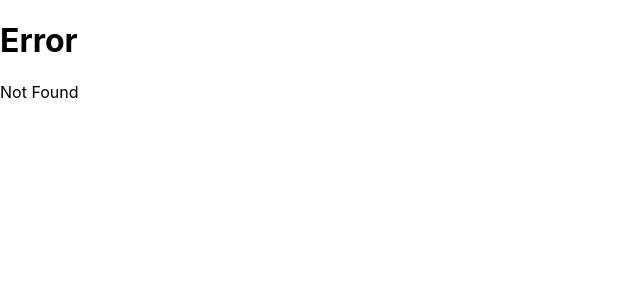
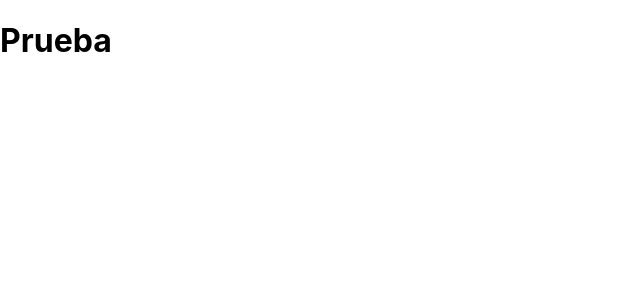
Before and after one commit to juanberme/PDG2_Phone, a React (Create React App) app: page /Prueba in a window 1280 px wide. Before the commit this address had no page. Shown: the top 300 px of the page, without its empty margins (0-640 px from the left). Built offline with nearby package versions, Linux system fonts and the light colour scheme.

Commit message:
CODE: CONECTAR-Páginas de Prueba y Final a nav global

```diff
--- a/src/index.js
+++ b/src/index.js
@@ -12,6 +12,7 @@ import Login from './routes/Login';
 import Tags from './routes/Tags';
 import Final from './routes/Final';
 import Error from './routes/Error';
+import Prueba from './routes/Prueba';
 import { Admin } from './routes/Admin';
 import { NewAdmin } from './routes/NewAdmin';
 
@@ -41,7 +42,10 @@ const router = createBrowserRouter([
   },{
     path:'/newAdmin',
     element: <NewAdmin/>
-  }
+  },{
+    path: '/Prueba',
+    element: <Prueba/>
+  },
 ]);
 
 const root = ReactDOM.createRoot(document.getElementById('root'));
--- a/src/routes/prueba.jsx
+++ b/src/routes/prueba.jsx
@@ -0,0 +1,5 @@
+export default function Prueba(){
+    return <div>
+        <h1>Prueba</h1>
+    </div>
+}
```
